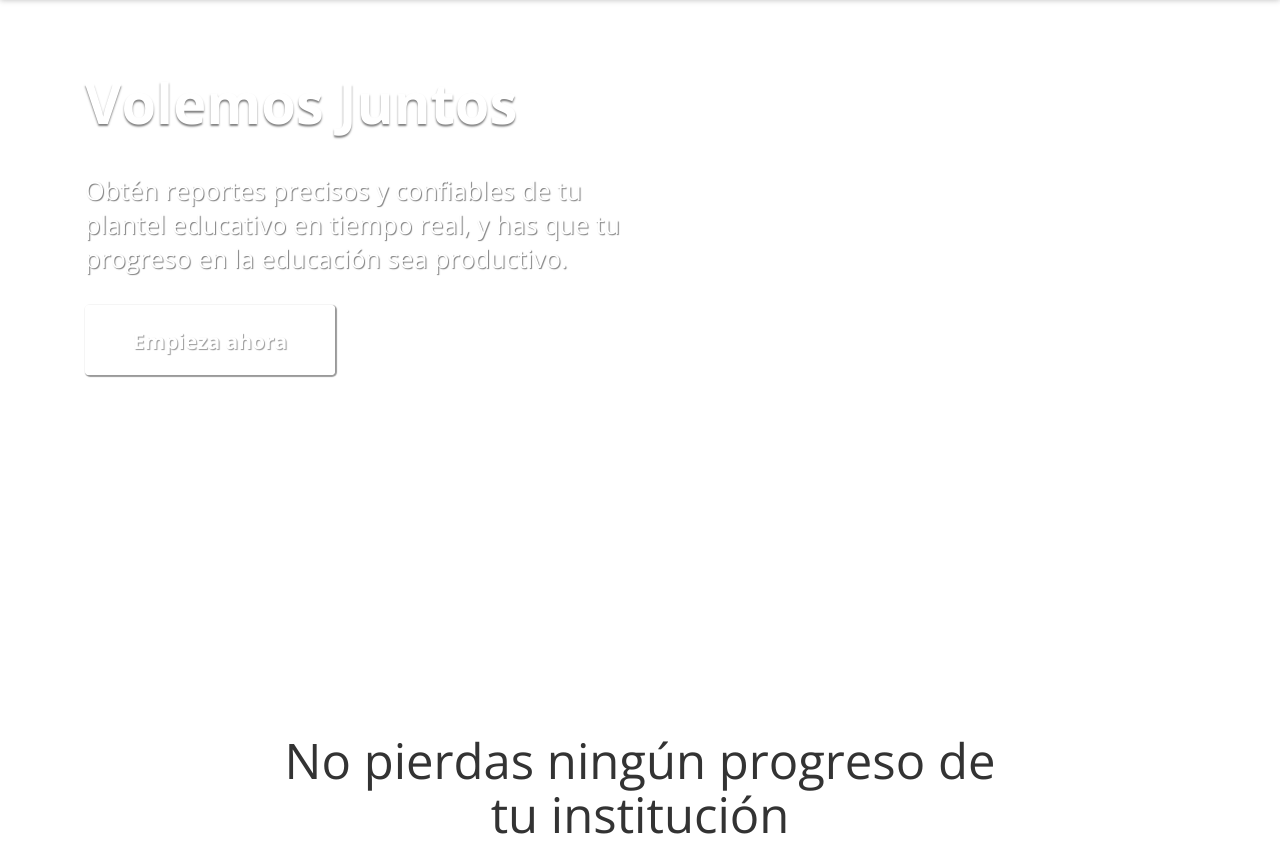
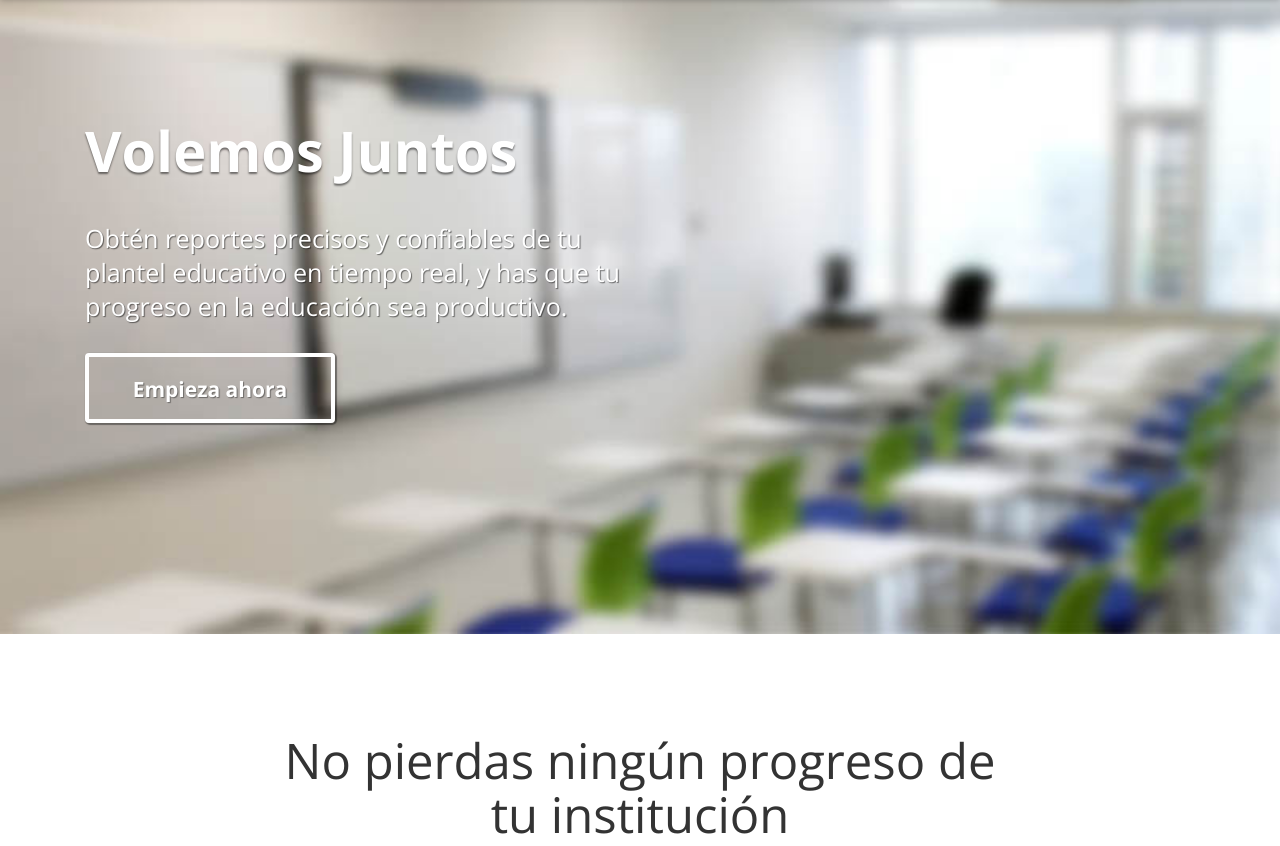
Before and after one commit to Newville23/lasd, a CodeIgniter app: page / in a window 1280 px wide. Shown: the part 71-917 px from the top of the page. Run offline with CodeIgniter, Linux system fonts and the light colour scheme; some libraries are stand-ins or nearby versions.

Commit message:
ajaste landing para merge

```diff
--- a/application/views/login/index2.php
+++ b/application/views/login/index2.php
@@ -22,7 +22,7 @@
 
 	<!-- Fonts -->
 	<link href='http://fonts.googleapis.com/css?family=Open+Sans:300,400,700&subset=latin,latin-ext' rel='stylesheet' type='text/css'>
-	<script src="<?php  echo base_url("bootstrap/js/jquery.js"); ?>"></script>
+	<script src="<?php  echo base_url("bootstrap/js/jquery.min.js"); ?>"></script>
 	<script src="<?php  echo base_url("bootstrap/js/datepicker/bootstrap-datepicker.js"); ?>"></script>
 	<!-- HTML5 Shim and Respond.js IE8 support of HTML5 elements and media queries -->
 	<!-- WARNING: Respond.js doesn't work if you view the page via file:// -->
--- a/bootstrap/css/custom.css
+++ b/bootstrap/css/custom.css
@@ -28,12 +28,7 @@ header h1 a{
 /**  SECTION START **/
 
 #start{
-<<<<<<< HEAD
 	background: url(../img/LandingFlugel/a2.jpg) no-repeat;
-=======
-	background: url(../img/LandingFlugel/a2.png) no-repeat;
-
->>>>>>> origin/Newville
 	padding: 48px 10px 48px 10px;
 	color: white;
 	height: 635px;
```
